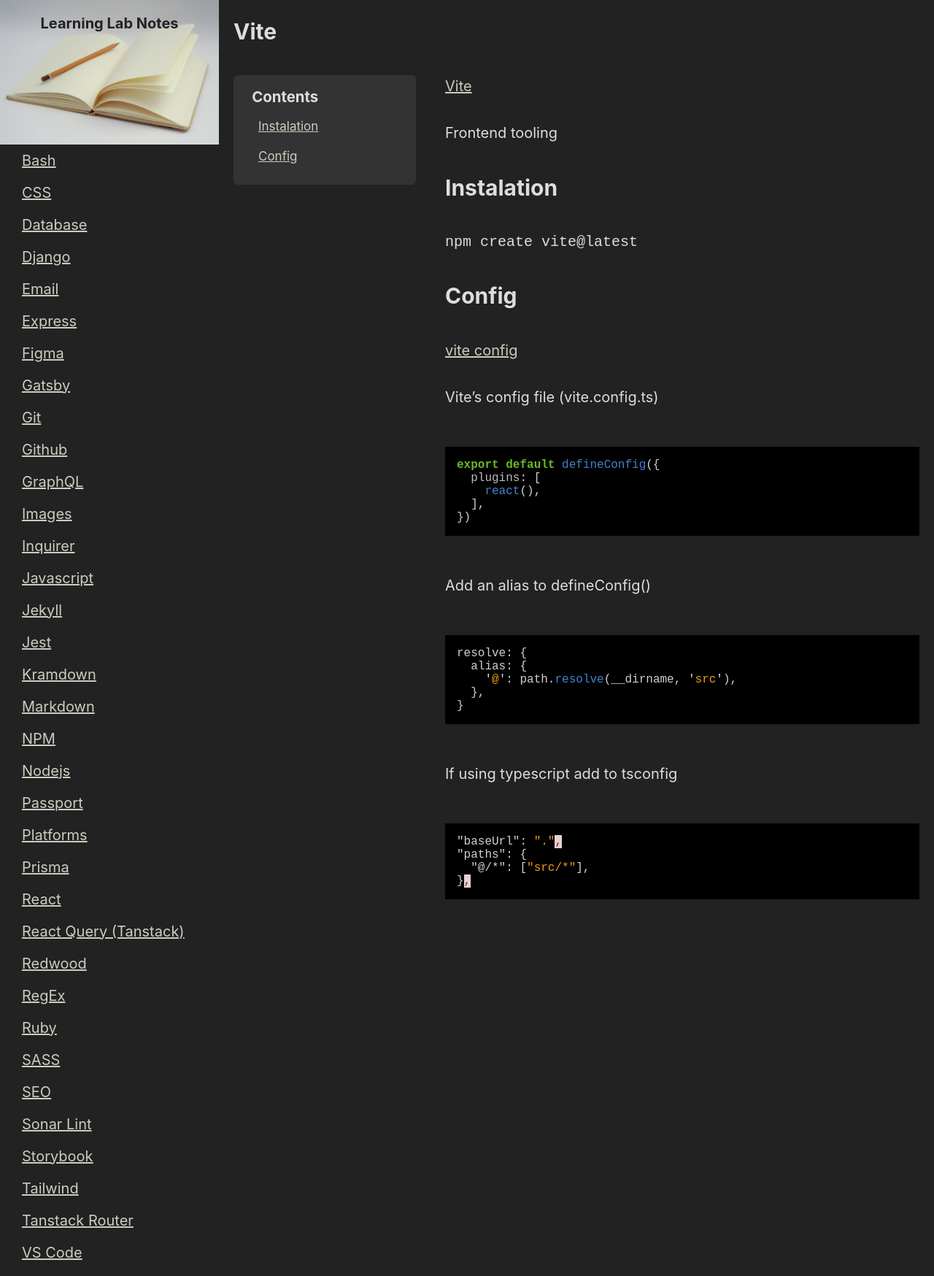
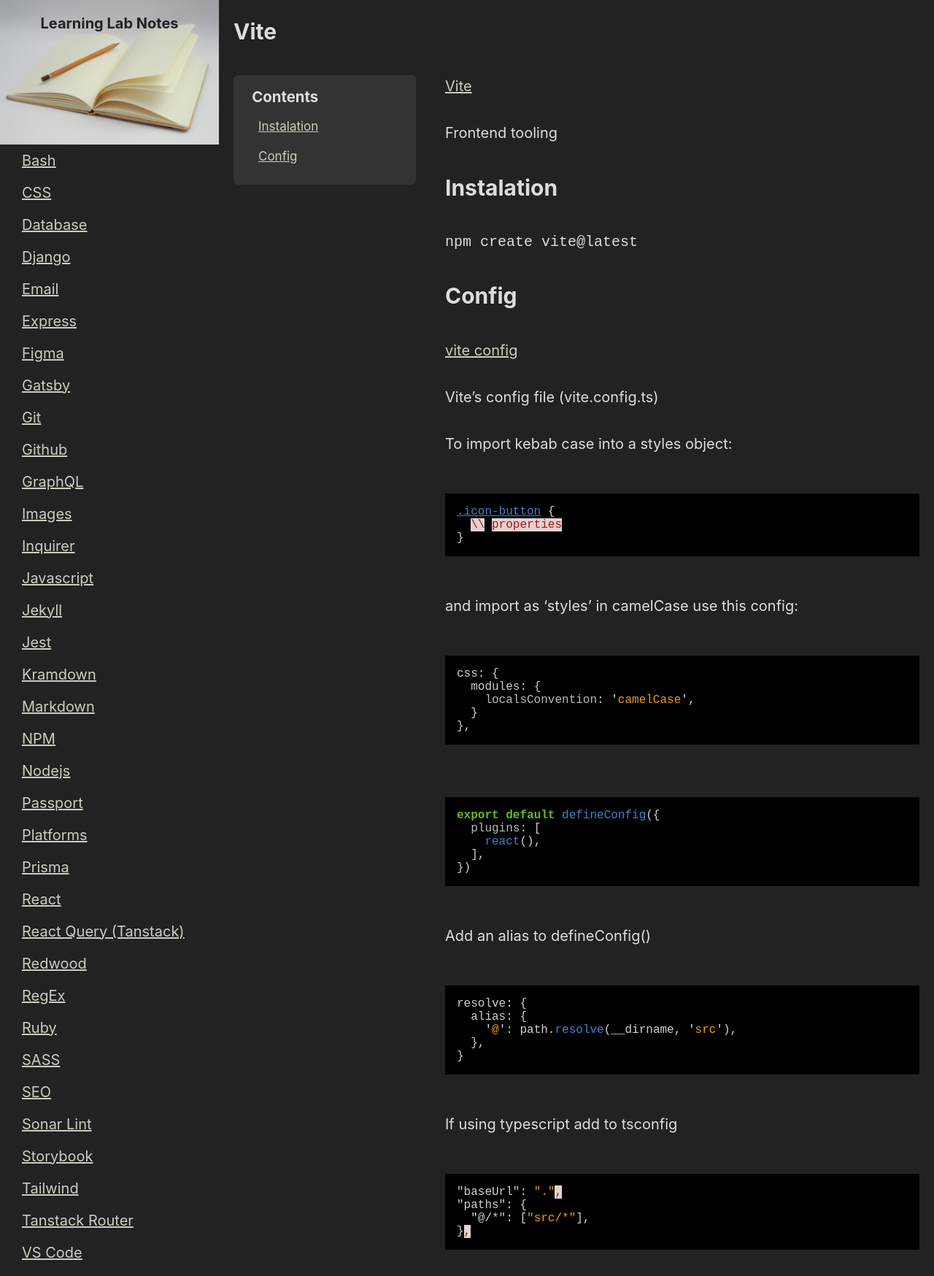
Before and after one commit to ElliotReed/learning-lab-notes, a Jekyll site: the page built from _notes/vite.md, in a window 1280 px wide. Shown: the whole page at 73% size. Built offline with Jekyll 4.4.1, drawn with Linux system fonts in a browser that asks for light colours.

Commit message:
added css camelCase config

````diff
--- a/_notes/vite.md
+++ b/_notes/vite.md
@@ -23,6 +23,24 @@
 [vite config](https://vitejs.dev/config)
 
 Vite's config file (vite.config.ts)
+
+To import kebab case into a styles object:
+
+```css
+.icon-button {
+  \\ properties
+}
+```
+
+and import as 'styles' in camelCase use this config:
+
+```js
+css: {
+  modules: {
+    localsConvention: 'camelCase',
+  }
+},
+```
 
 ```js
 export default defineConfig({
````
